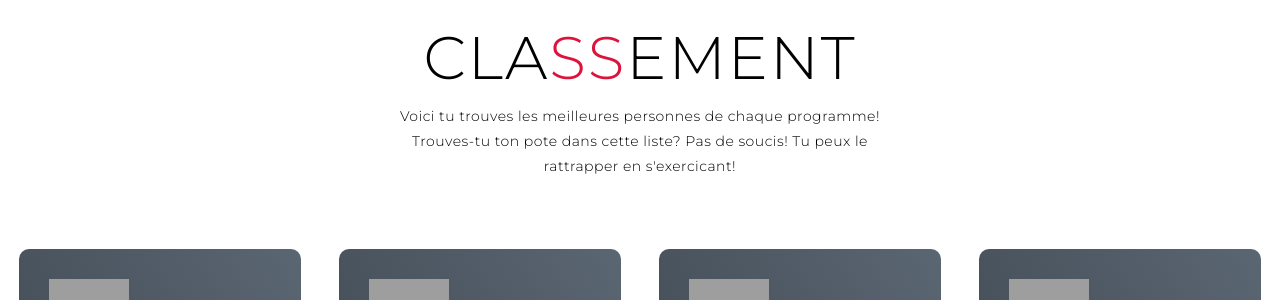
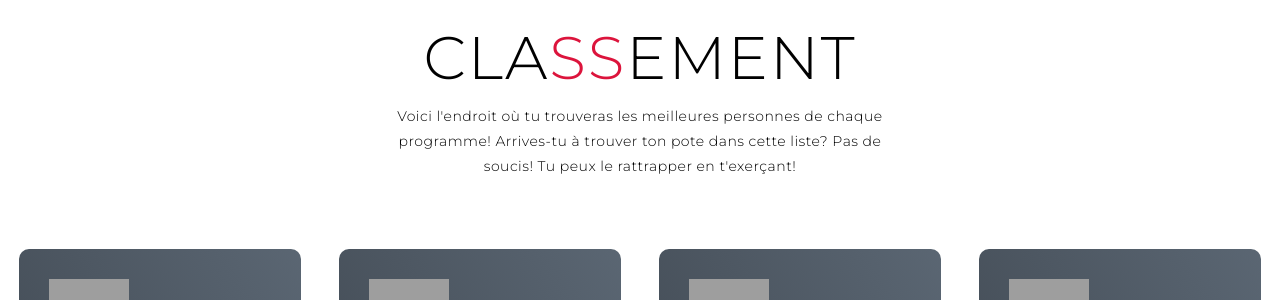
Before and after one commit to hassony18/TM, a PHP site: page / in a window 1280 px wide. Shown: the part 881-1181 px from the top of the page. Run offline with PHP 8.4, Linux system fonts and the light colour scheme; some libraries are stand-ins or nearby versions; grey boxes are pictures that could not be loaded.

Commit message:
Update index.php

```diff
--- a/index.php
+++ b/index.php
@@ -21,7 +21,7 @@
 		<div class="rankings container">
 		  <div class="ranking-top">
 			<h1 class="section-title">Cla<span>ss</span>ement</h1>
-			<p>Voici tu trouves les meilleures personnes de chaque programme! Trouves-tu ton pote dans cette liste? Pas de soucis! Tu peux le rattrapper en s'exercicant!</p>
+			<p>Voici l'endroit où tu trouveras les meilleures personnes de chaque programme! Arrives-tu à trouver ton pote dans cette liste? Pas de soucis! Tu peux le rattrapper en t'exerçant!</p>
 		  </div>
 		  <div class="ranking-bottom">
 
```
